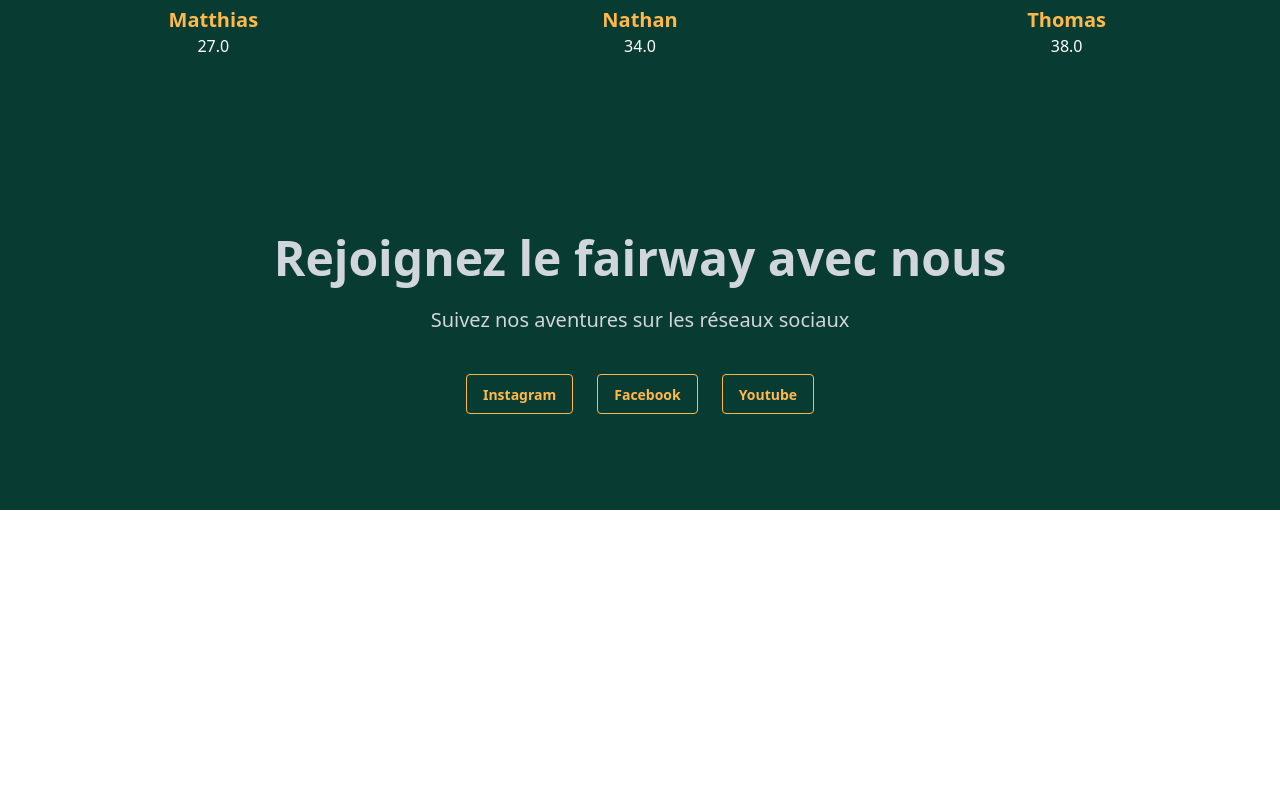
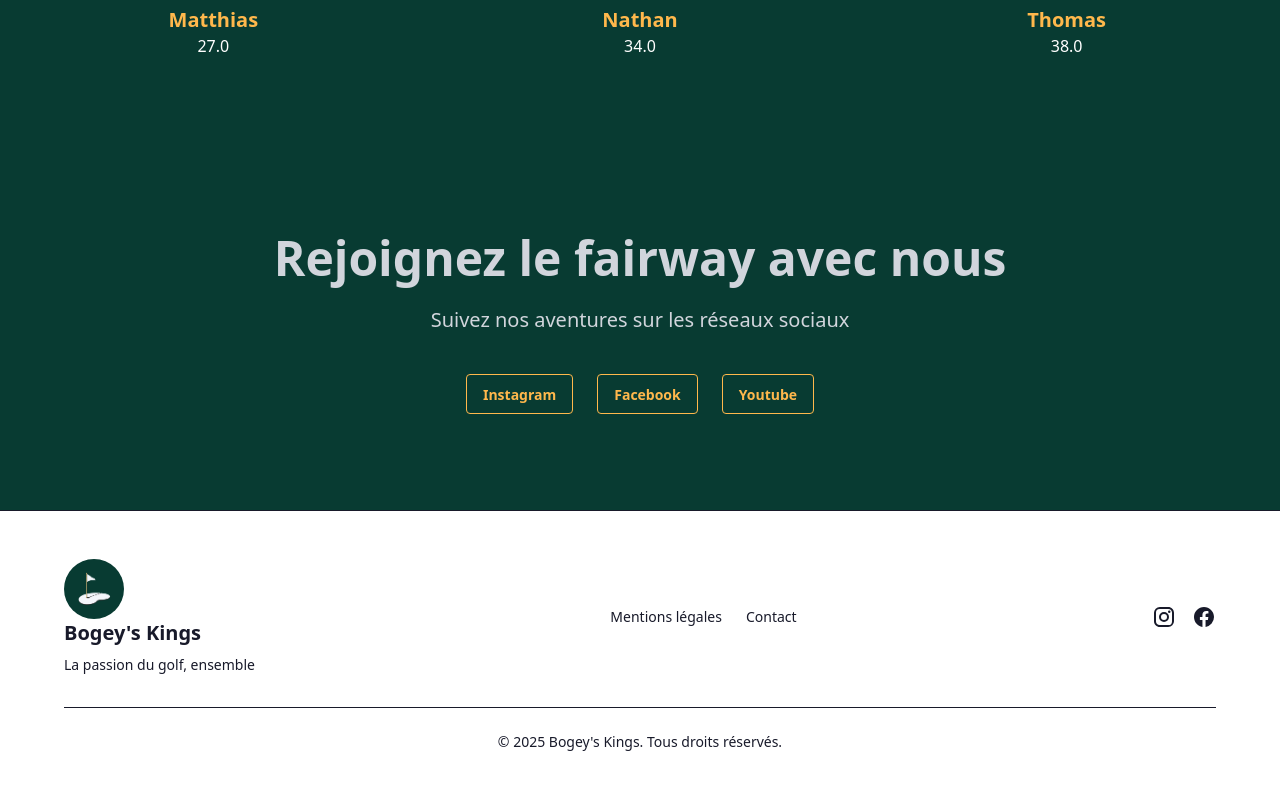
Before and after one commit to NathanVienne/golf-s_crew, a React (Vite) app: page / in a window 1280 px wide. Shown: the part 2046-2836 px from the top of the page. Before the commit the page ends 2556 px from the top, so only its background shows below. Built offline with nearby package versions, Linux system fonts and the light colour scheme.

Commit message:
Footer section  - v.1

```diff
--- a/src/App.jsx
+++ b/src/App.jsx
@@ -3,6 +3,7 @@ import Hero from "./components/Hero/Hero.jsx"
 import Values from "./components/Values/Values.jsx"
 import SocialMedial from "./components/CTA/CTA_SM.jsx"
 import Team from "./components/Team/Team.jsx"
+import Footer from "./components/Footer/Footer.jsx"
 
 function App() {
 
@@ -13,6 +14,7 @@ function App() {
       <Values />
       <Team />
       <SocialMedial />
+      <Footer />
     </>
   )
 }
--- /dev/null
+++ b/src/components/Footer/Footer.jsx
@@ -0,0 +1,35 @@
+import Icon from '@mdi/react';
+import { mdiFacebook, mdiInstagram } from '@mdi/js';
+
+export default function Footer() {
+    return (
+        <footer className="py-12 px-6 bg-card border-t border-border">
+            <div className="container mx-auto max-w-6xl">
+                <div className="flex flex-col md:flex-row justify-between items-center gap-6">
+                    <div>
+                        <div className="w-15">
+                            <img src="public/LOGOS.png" alt="Logo_Temporaire" className='rounded-full'/>
+                        </div>
+                        <h3 className="text-xl font-bold mb-2">Bogey's Kings</h3>
+                        <p className="text-sm text-muted-foreground">La passion du golf, ensemble</p>
+                    </div>
+                    <div className="flex gap-6">
+                        <a href="#" className="text-sm text-muted-foreground hover:text-foreground transition-colors">
+                            Mentions légales
+                        </a>
+                        <a href="#" className="text-sm text-muted-foreground hover:text-foreground transition-colors">
+                            Contact
+                        </a>
+                    </div>
+                    <div className="flex gap-4">
+                        <div><Icon path={mdiInstagram} size={1} /></div>
+                        <div><Icon path={mdiFacebook} size={1} /></div>
+                    </div>
+                </div>
+                <div className="mt-8 pt-6 border-t border-border text-center text-sm text-muted-foreground">
+                    © 2025 Bogey's Kings. Tous droits réservés.
+                </div>
+            </div>
+        </footer>
+    )
+}
```
